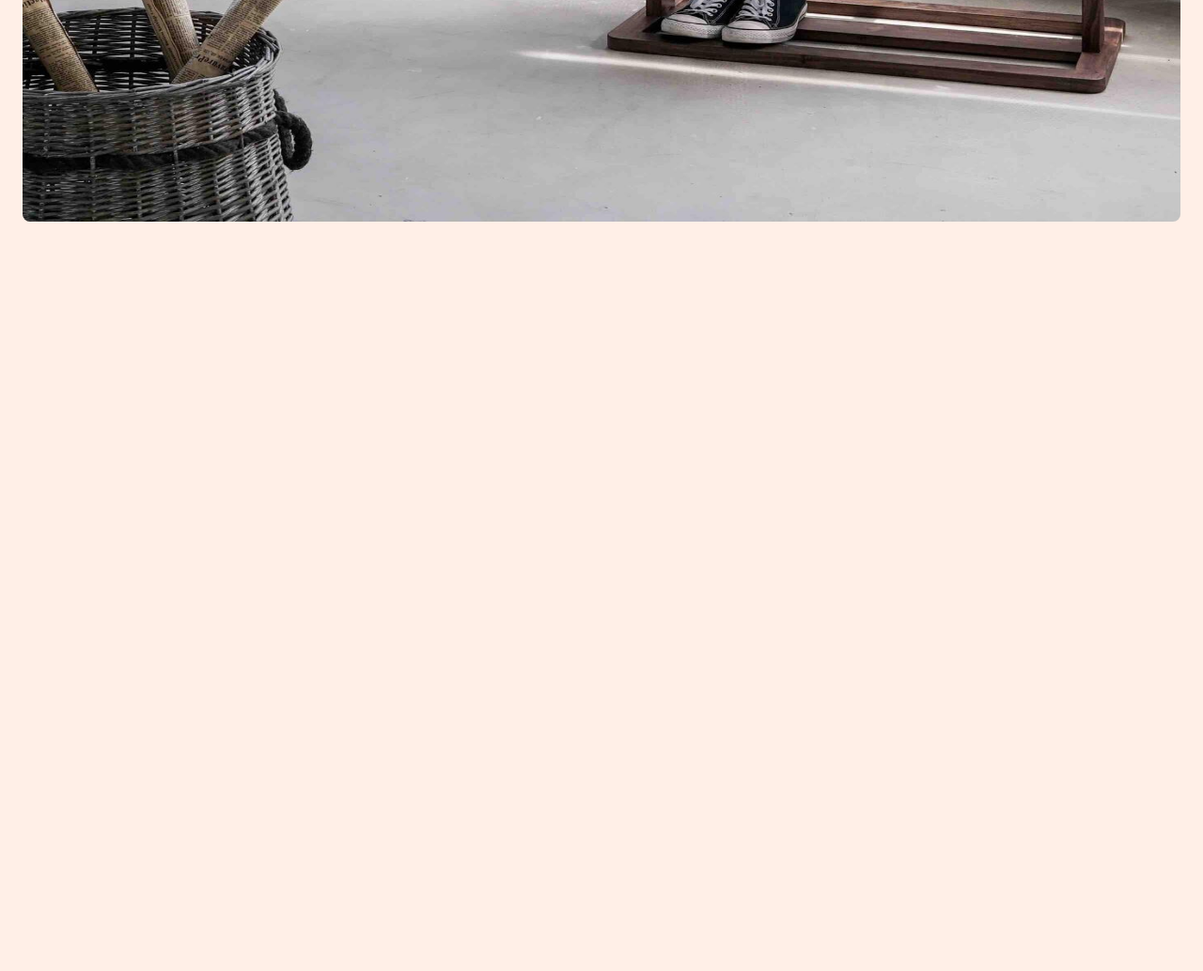
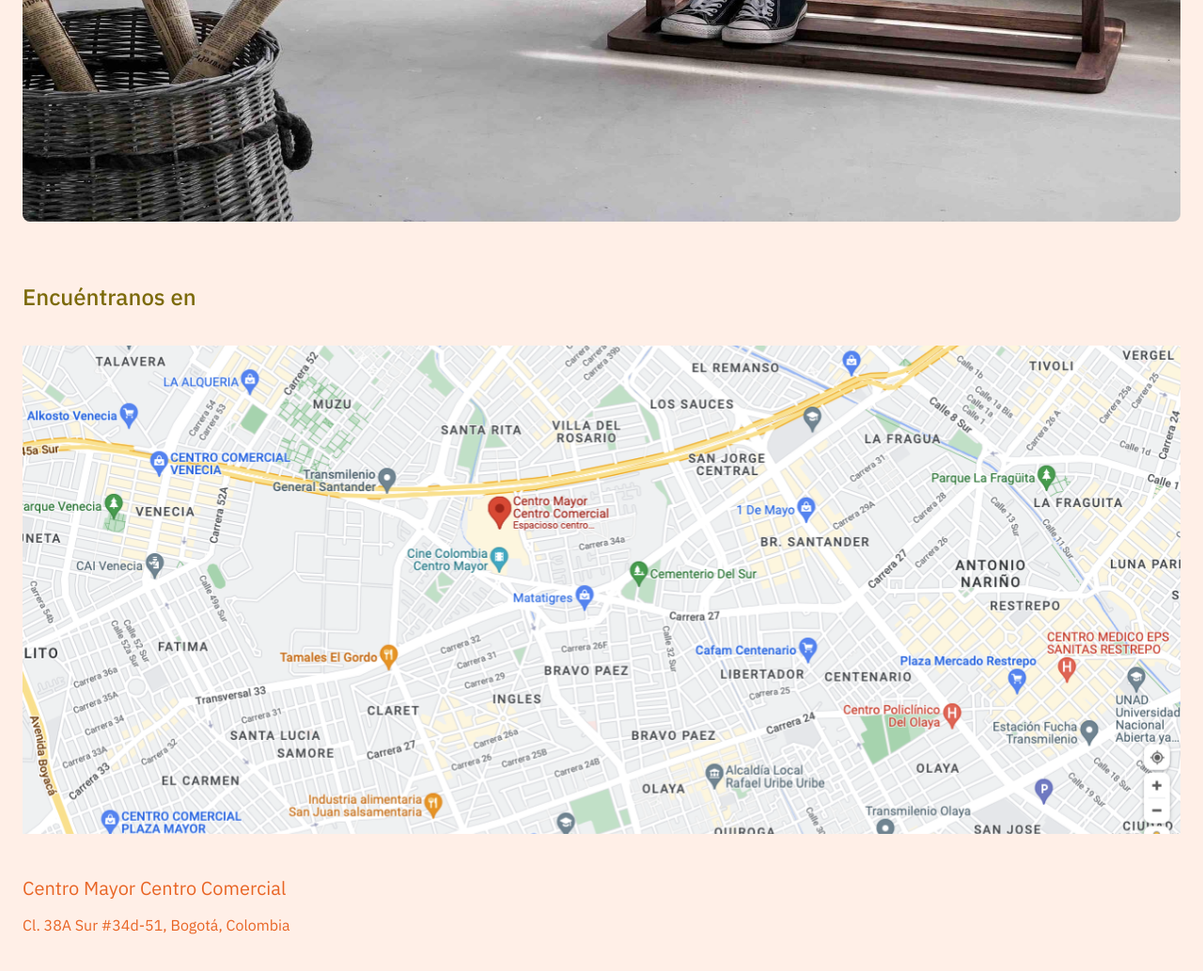
Before and after one commit to SgtGarro/eco-store, a website: page index.html in a window 1280 px wide. Shown: the part 6417-7451 px from the top of the page at 94% size. Before the commit the page ends 6717 px from the top, so only its background shows below. Drawn offline with Linux system fonts and the light colour scheme.

Commit message:
Location section

```diff
--- a/index.html
+++ b/index.html
@@ -207,7 +207,7 @@
           </div>
         </div>
       </section>
-      <section class="gallery-section">
+      <section class="gallery">
         <div class="container">
           <h2>Galer&iacute;a de estilos</h2>
           <div class="gallery-images">
@@ -223,6 +223,19 @@
           </div>
         </div>
       </section>
+      <section class="location">
+        <div class="container">
+          <h2>Encu&eacute;ntranos en</h2>
+          <div class="map">
+            <img
+              src="./assets/img/map.png"
+              alt="Mapa con la ubicación de la tienda"
+            />
+          </div>
+          <h3>Centro Mayor Centro Comercial</h3>
+          <p>Cl. 38A Sur #34d-51, Bogotá, Colombia</p>
+        </div>
+      </section>
     </main>
   </body>
 </html>
--- a/sass/style.scss
+++ b/sass/style.scss
@@ -224,7 +224,7 @@
 ///////////////////////////////////
 // GALLERY SECTION
 ///////////////////////////////////
-.gallery-section {
+.gallery {
   margin-bottom: 6.4rem;
   h2 {
     color: $primary-text-color;
@@ -254,3 +254,37 @@
     }
   }
 }
+
+///////////////////////////////////
+// LOCATION SECTION
+///////////////////////////////////
+.location {
+  margin-bottom: 6.4rem;
+  h2 {
+    color: $primary-text-color;
+    font-size: 2.4rem;
+    font-weight: 500;
+    margin-bottom: 3.6rem;
+  }
+  .map {
+    margin-bottom: 4.4rem;
+    width: 100%;
+    height: 52rem;
+    img {
+      width: 100%;
+      height: 100%;
+      object-fit: cover;
+      object-position: 40% center;
+    }
+  }
+  h3 {
+    color: $secondary-text-color;
+    font-size: 2rem;
+    font-weight: 400;
+    margin-bottom: 1.6rem;
+  }
+  p {
+    color: $secondary-text-color;
+    font-size: 1.6rem;
+  }
+}
```
Also changed, not shown: css/style.css, 1 other file.
